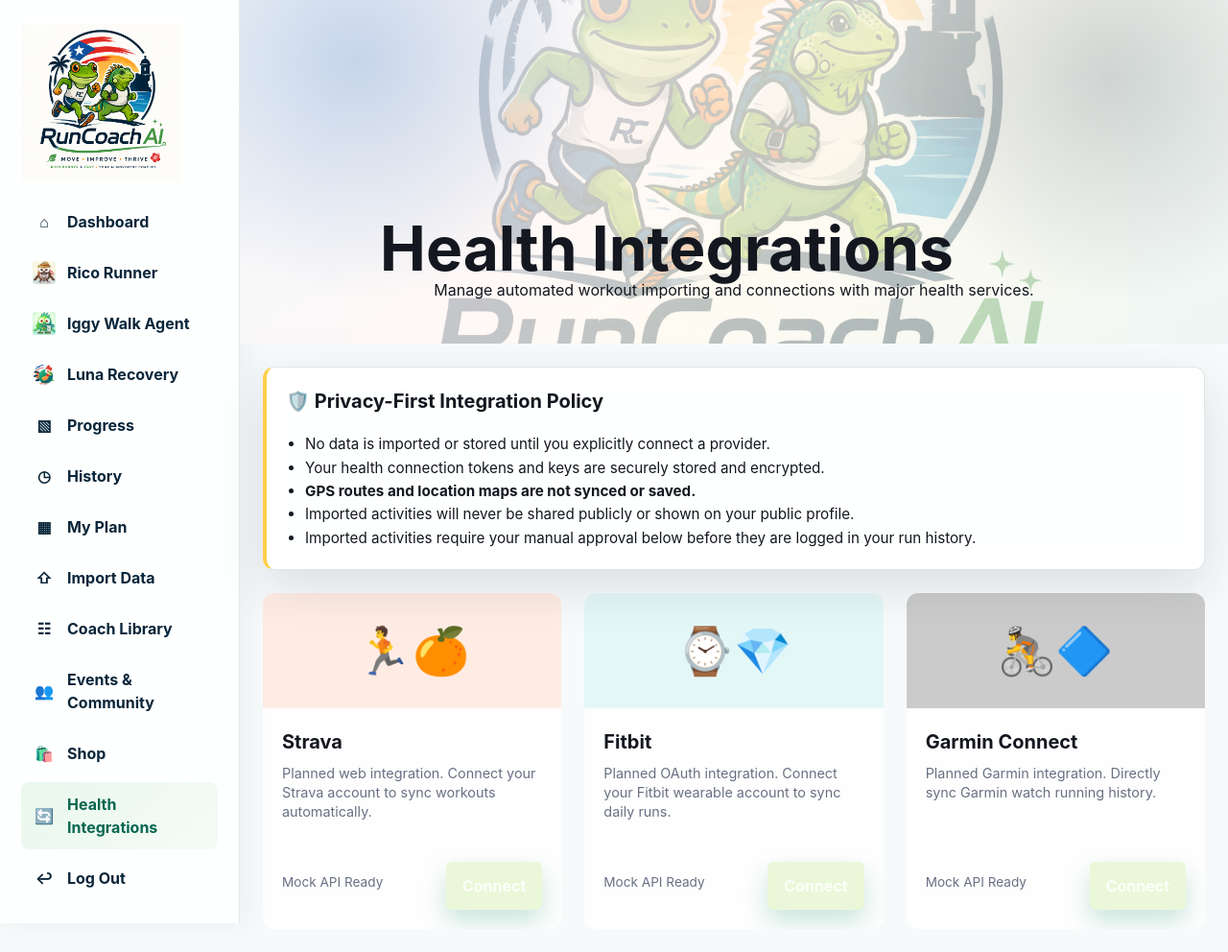
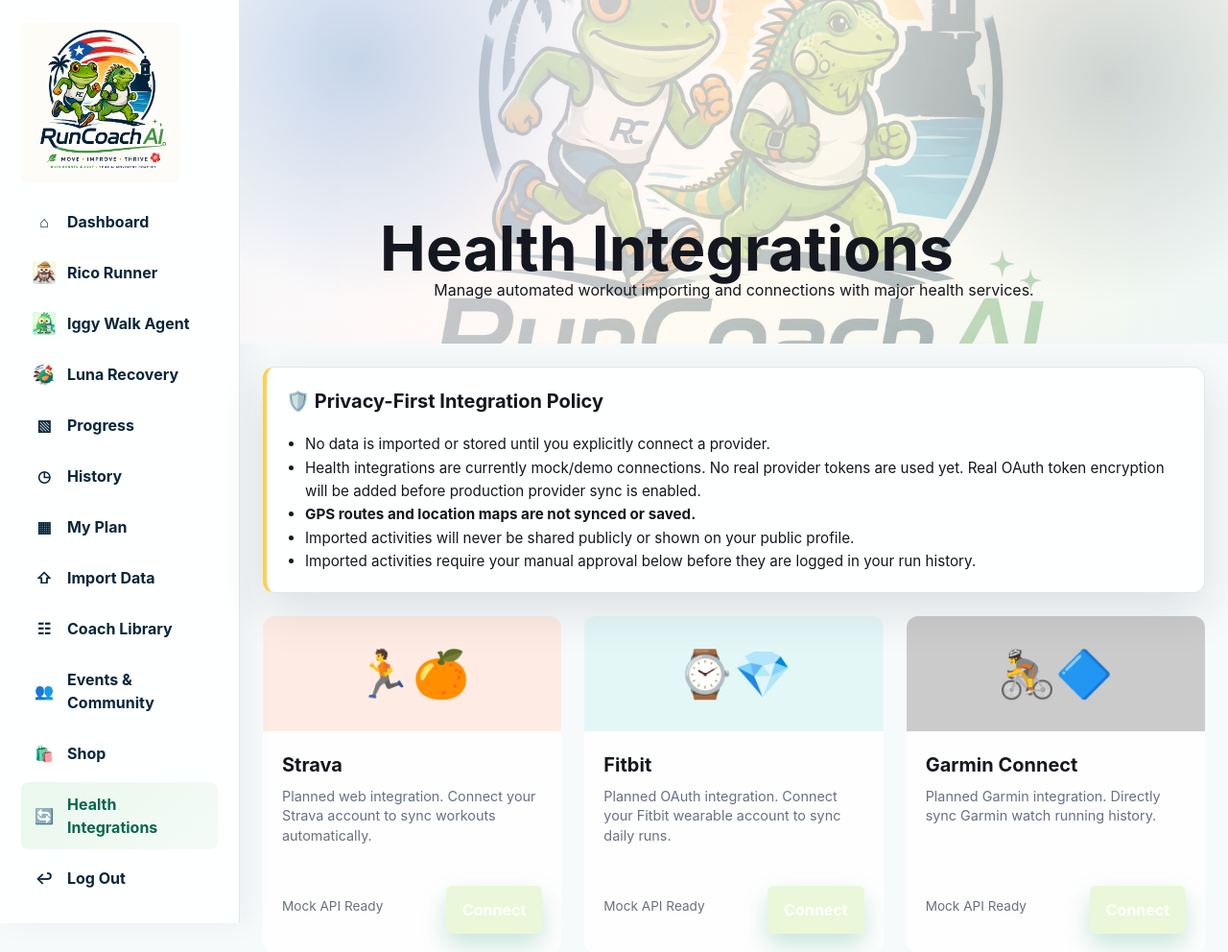
Before and after one commit to Medussa24/runcoach-ai, a Flask app: page /integrations in a window 1280 px wide. Shown: the top 992 px of the page at 96% size. Run offline with Flask 3, Linux system fonts and the light colour scheme; the visitor is signed in with stand-in values (Sample User, id 1); data comes from the database, SQL or seed files in the repository; data that the repository does not hold is empty; some libraries are stand-ins or nearby versions.

Commit message:
Update Health Integrations privacy statement with mock disclaimer

```diff
--- a/templates/integrations.html
+++ b/templates/integrations.html
@@ -55,7 +55,7 @@
                 </h2>
                 <ul style="margin: 10px 0 0 20px; padding: 0; line-height: 1.6; font-size: 0.95em;">
                     <li>{{ 'No data is imported or stored until you explicitly connect a provider.' if current_lang == 'en' else 'No se importan ni almacenan datos hasta que conecte explícitamente un proveedor.' }}</li>
-                    <li>{{ 'Your health connection tokens and keys are securely stored and encrypted.' if current_lang == 'en' else 'Sus tokens y claves de conexión de salud se almacenan de forma segura y encriptada.' }}</li>
+                    <li>{{ 'Health integrations are currently mock/demo connections. No real provider tokens are used yet. Real OAuth token encryption will be added before production provider sync is enabled.' if current_lang == 'en' else 'Las integraciones de salud son actualmente conexiones de prueba/demostración. Aún no se utilizan tokens de proveedores reales. La encriptación real de tokens de OAuth se agregará antes de que se habilite la sincronización de proveedores de producción.' }}</li>
                     <li><strong>{{ 'GPS routes and location maps are not synced or saved.' if current_lang == 'en' else 'Las rutas de GPS y los mapas de ubicación no se sincronizan ni se guardan.' }}</strong></li>
                     <li>{{ 'Imported activities will never be shared publicly or shown on your public profile.' if current_lang == 'en' else 'Las actividades importadas nunca se compartirán públicamente ni se mostrarán en su perfil público.' }}</li>
                     <li>{{ 'Imported activities require your manual approval below before they are logged in your run history.' if current_lang == 'en' else 'Las actividades importadas requieren su aprobación manual a continuación antes de registrarse en su historial de carreras.' }}</li>
```
Also changed, not shown: tests/test_health_integrations.py (+2 -0 lines).
